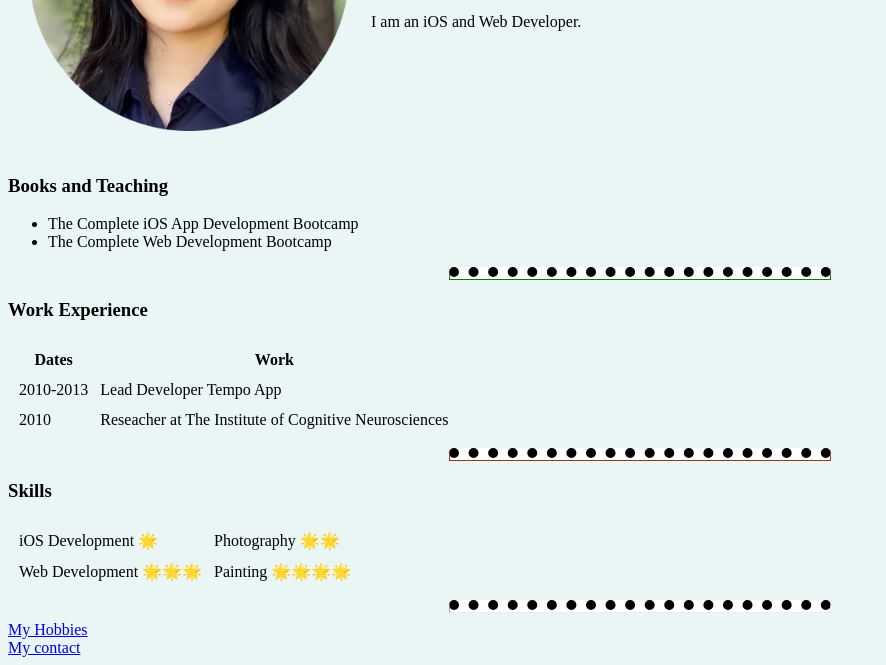
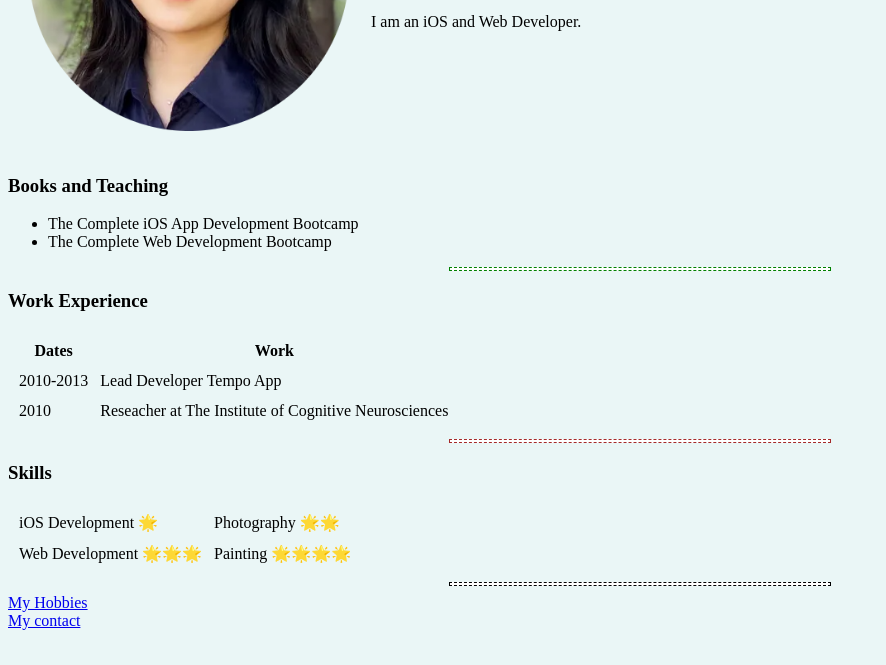
Before and after one commit to LeonidKarizno/cv, a plain HTML site: page index.html in a window 1280 px wide. Shown: the part 218-883 px from the top of the page, without its empty margins (0-886 px from the left). After the commit the page ends 856 px from the top, so only its background shows below. Drawn offline with Linux system fonts and the light colour scheme.

Commit message:
Update index.html

```diff
--- a/index.html
+++ b/index.html
@@ -10,9 +10,7 @@
 
       hr {
         background-color: white;
-
-       /* border-style: none ;*/
-        border-top: 10px dotted ;
+        border-style: dashed;
         height: 2px;
         width: 30%;
       }
```
